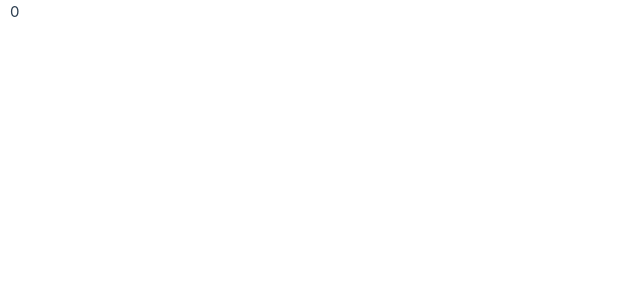
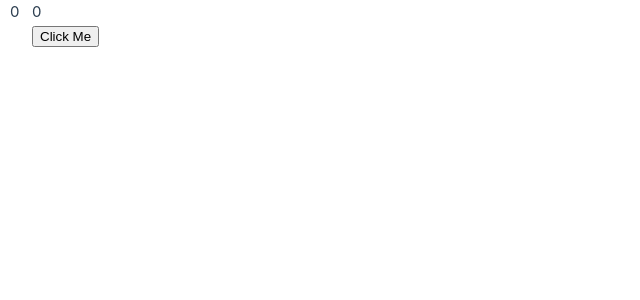
Before and after one commit to kirubel-teka/compositionAPI, a Vue app: page / in a window 1280 px wide. Shown: the top 300 px of the page, without its empty margins (0-640 px from the left). Built offline with nearby package versions, Linux system fonts and the light colour scheme.

Commit message:
reactive reference compAPI

```diff
--- a/src/App.vue
+++ b/src/App.vue
@@ -1,15 +1,22 @@
 <template>
   <div id="app">
     <div class="scrollPosition"> {{ offset }}</div>
+    <composition></composition>
   </div>
 
 </template>
 
 <script>
 import mixin from '@/mixin';
+import composition from './components/composition.vue';
+
+
 export default {
 name: 'App',
 mixins: [mixin],
+components: {
+  composition,
+}
 }
 
 </script>
--- /dev/null
+++ b/src/components/composition.vue
@@ -0,0 +1,32 @@
+<template>
+    <div class="com_num">
+        <p>{{ num }}</p>
+        <button type="button" @click.prevent="increment">Click Me</button>
+    </div>
+</template>
+
+<script>
+import { ref } from 'vue';
+
+export default {
+    name: 'composition',
+    setup() {
+        let num = ref(0);
+
+        function increment() {
+            num.value++;
+        }
+
+        return {
+            num,
+            increment,
+        }
+    }
+}
+</script>
+
+<style>
+.com_num {
+    position: fixed;
+}
+</style>
```
